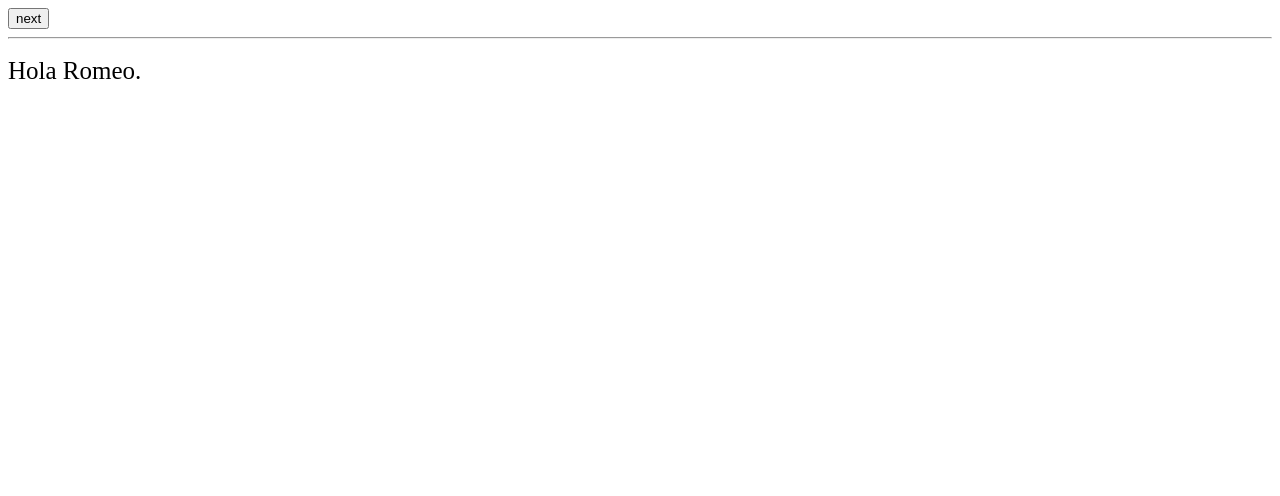
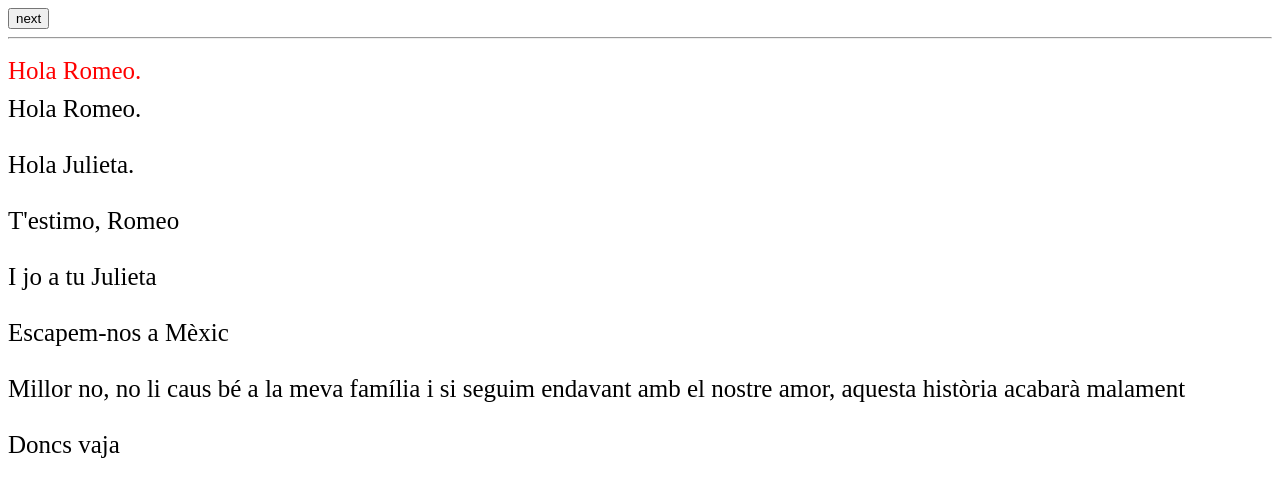
Before and after one commit to dianavile/react-theatertext, a React (Create React App) app: page / in a window 1280 px wide. Shown: the top 496 px of the page. Built offline with nearby package versions, Linux system fonts and the light colour scheme.

Commit message:
#4:add color highlighting to react button

```diff
--- a/src/App.js
+++ b/src/App.js
@@ -1,13 +1,14 @@
-// import Line from './Line';
-// import data from './data';
+import Line from './Line';
+import data from './data';
 import Button from './Button';
 
 function App() {
-  // const lines = data.map(item => <Line key={item.id} text={item.text} />)
+  const button = data.map(item => <Button key={item.id} color={item.color} />)
+  const lines = data.map(item => <Line key={item.id} text={item.text} />)
   return (
     <div>
-    <Button> {'lines'} </Button>
-      {/* {lines} */}
+      <Button> {button}  </Button>
+      {lines}
     </div>
   );
 };
--- a/src/Button.js
+++ b/src/Button.js
@@ -1,27 +1,27 @@
 import React from 'react';
 
+
 const Button = () => {
-
     const Button =
     [
-        <div style={{ paddingTop:10, fontSize: 25 }}>Hola Romeo.</div>,
-        <div style={{ paddingTop:10, fontSize: 25 }}>Hola Julieta.</div>,
-        <div style={{ paddingTop:10, fontSize: 25 }}>T'estimo, Romeo</div>,
-        <div style={{ paddingTop:10, fontSize: 25 }}>I jo a tu Julieta</div>,
-        <div style={{ paddingTop:10, fontSize: 25 }}>Escapem-nos a Mèxic</div>,
-        <div style={{ paddingTop:10, fontSize: 25 }}>Millor no, no li caus bé a la meva família i si seguim endavant amb el nostre amor, aquesta història acabarà malament</div>,
-        <div style={{ paddingTop:10, fontSize: 25 }}>Doncs vaja</div>
+        <div style={{ color: 'red', paddingTop:10, fontSize: 25}}> Hola Romeo.</div>,
+        <div style={{ color: 'green', paddingTop:10, fontSize: 25 }}>Hola Julieta.</div>,
+        <div style={{ color: 'red', paddingTop:10, fontSize: 25}}> T'estimo, Romeo</div>,
+        <div style={{ color: 'green', paddingTop:10, fontSize: 25}}> I jo a tu Julieta</div>,
+        <div style={{ color: 'red', paddingTop:10, fontSize: 25}}> Escapem-nos a Mèxic</div>,
+        <div style={{ color: 'green', paddingTop:10, fontSize: 25}}> Millor no, no li caus bé a la meva família i si seguim endavant amb el nostre amor, aquesta història acabarà malament</div>,
+        <div style={{ color: 'red', paddingTop:10, fontSize: 25}}> Doncs vaja </div>
     ]
 
-   const [line, setLine] = React.useState(0);
+   const [color, setColor] = React.useState(0);
 
     return<div>
         {/* show previous button*/}
-        {line > 0 && <button onClick={() => setLine(line - 1)}>prev</button>}
+        {color > 0 && <button onClick={() => setColor(color - 1)}>prev</button>}
         {/* hide next button */}
-        {line < Button.length - 1 && <button onClick={() => setLine(line + 1)}>next</button>}
+        {color < Button.length - 1 && <button onClick={() => setColor(color + 1)}>next</button>}
         <hr/>
-        {Button[line]}
+        {Button[color]}
     </div>
 }
 
--- a/src/Line.js
+++ b/src/Line.js
@@ -3,7 +3,7 @@ import React from 'react';
  function Line (props) {
     return (
         <div>
-            <div style={{ paddingBottom:20, fontSize: 20 }}>{props.text}</div>
+            <div style={{ paddingTop:10, fontSize: 25 }}>{props.text}</div>
             <br/>
         </div>
     );
```
Also changed, not shown: 1 other file (tests, documents, lock files or other folders).
